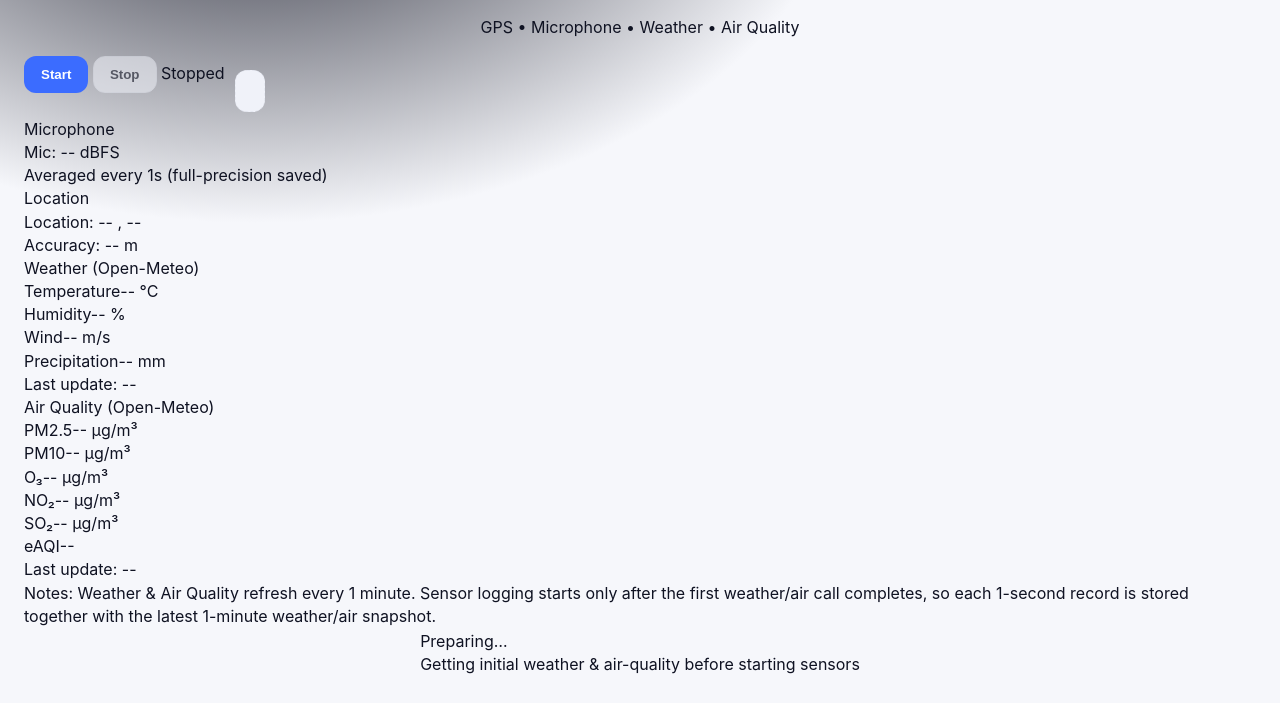
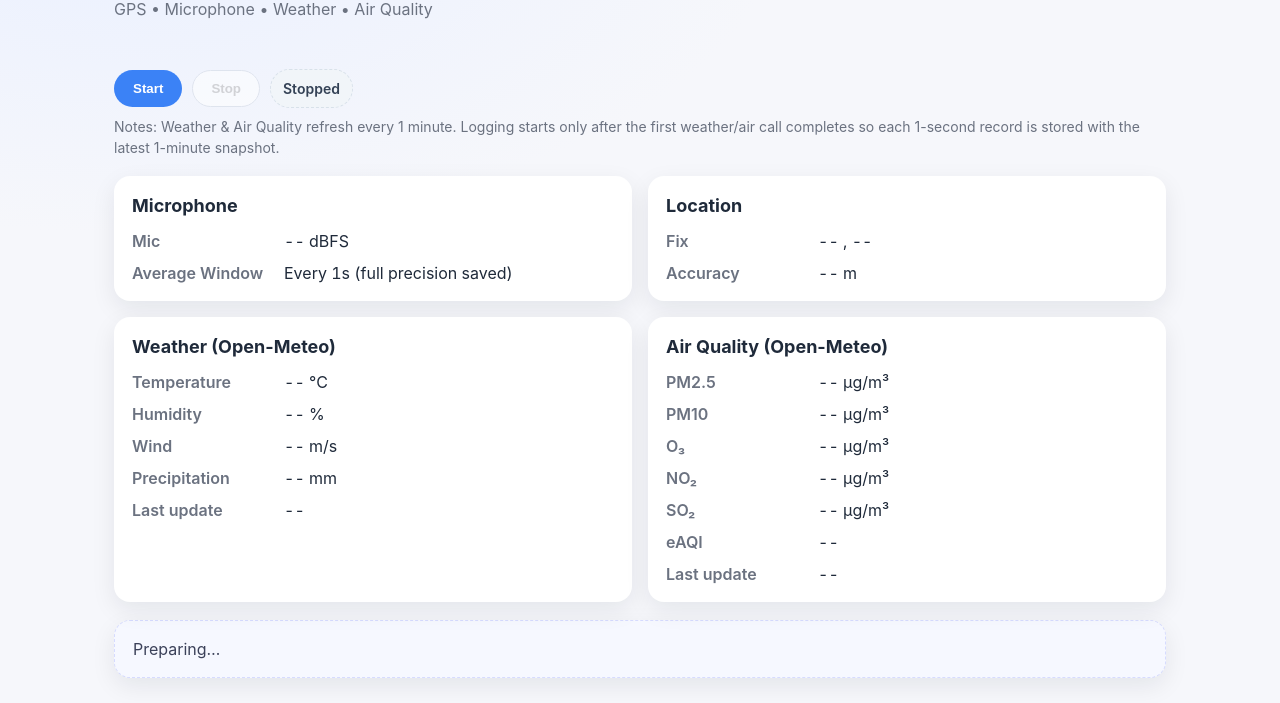
Before and after one commit to SharathPradeep/Urban-Computing, a plain HTML site: page index.html in a window 1280 px wide. Shown: the part 97-800 px from the top of the page. Drawn offline with Linux system fonts and the light colour scheme.

Commit message:
fixed ui

```diff
--- a/index.html
+++ b/index.html
@@ -2,94 +2,99 @@
 <html lang="en">
 <head>
   <meta charset="utf-8" />
-  <meta
-    name="viewport"
-    content="width=device-width, initial-scale=1, viewport-fit=cover"
-  />
-  <title>Sensor Logger (GPS + Mic) · Firestore + Open-Meteo</title>
+  <meta name="viewport" content="width=device-width, initial-scale=1" />
+  <title>Sensor Logger · GPS • Mic • Weather • Air Quality</title>
   <link rel="stylesheet" href="./styles.css" />
 </head>
 <body>
   <header class="app-header">
-    <h1>Sensor Logger</h1>
-    <div class="subtitle">GPS • Microphone • Weather • Air Quality</div>
+    <div class="wrap">
+      <h1>Sensor Logger</h1>
+      <p class="subtitle">GPS • Microphone • Weather • Air Quality</p>
+    </div>
   </header>
 
-  <main class="container">
-
-    <section class="card controls">
-      <div class="controls-row">
-        <button id="start" class="btn primary">Start</button>
+  <main class="wrap">
+    <!-- Controls -->
+    <section class="controls">
+      <div class="button-row">
+        <button id="start" class="btn btn-primary">Start</button>
         <button id="stop" class="btn" disabled>Stop</button>
-        <span id="status" class="status-pill stopped">Stopped</span>
+        <span id="status" class="status status-stopped">Stopped</span>
       </div>
-      <div id="progress" class="progress"></div>
-      <div id="sessionMeta" class="muted tiny"></div>
+      <p class="hint">
+        Notes: Weather & Air Quality refresh every 1 minute. Logging starts only after
+        the first weather/air call completes so each 1-second record is stored with the
+        latest 1-minute snapshot.
+      </p>
     </section>
 
-    <section class="grid two">
-      <div class="card">
-        <div class="card-title">Microphone</div>
-        <div id="micDisplay" class="big">Mic: -- dBFS</div>
-        <div class="muted tiny">Averaged every 1s (full-precision saved)</div>
-      </div>
+    <!-- Cards grid -->
+    <section class="grid">
+      <!-- Microphone -->
+      <article class="card">
+        <h2>Microphone</h2>
+        <dl class="kv">
+          <div>
+            <dt>Mic</dt>
+            <dd id="micDisplay">-- dBFS</dd>
+          </div>
+          <div>
+            <dt>Average Window</dt>
+            <dd>Every 1s (full precision saved)</dd>
+          </div>
+        </dl>
+      </article>
 
-      <div class="card">
-        <div class="card-title">Location</div>
-        <div id="locationDisplay" class="big">Location: -- , --</div>
-        <div id="accDisplay" class="muted tiny">Accuracy: -- m</div>
-      </div>
+      <!-- Location -->
+      <article class="card">
+        <h2>Location</h2>
+        <dl class="kv">
+          <div>
+            <dt>Fix</dt>
+            <dd id="locationDisplay">-- , --</dd>
+          </div>
+          <div>
+            <dt>Accuracy</dt>
+            <dd id="locAccuracy">-- m</dd>
+          </div>
+        </dl>
+      </article>
+
+      <!-- Weather -->
+      <article class="card">
+        <h2>Weather (Open-Meteo)</h2>
+        <dl class="kv">
+          <div><dt>Temperature</dt><dd id="wxTemp">-- °C</dd></div>
+          <div><dt>Humidity</dt><dd id="wxHumidity">-- %</dd></div>
+          <div><dt>Wind</dt><dd id="wxWind">-- m/s</dd></div>
+          <div><dt>Precipitation</dt><dd id="wxPrecip">-- mm</dd></div>
+          <div><dt>Last update</dt><dd id="wxUpdated">--</dd></div>
+        </dl>
+      </article>
+
+      <!-- Air Quality -->
+      <article class="card">
+        <h2>Air Quality (Open-Meteo)</h2>
+        <dl class="kv">
+          <div><dt>PM2.5</dt><dd id="aqPM25">-- μg/m³</dd></div>
+          <div><dt>PM10</dt><dd id="aqPM10">-- μg/m³</dd></div>
+          <div><dt>O₃</dt><dd id="aqO3">-- μg/m³</dd></div>
+          <div><dt>NO₂</dt><dd id="aqNO2">-- μg/m³</dd></div>
+          <div><dt>SO₂</dt><dd id="aqSO2">-- μg/m³</dd></div>
+          <div><dt>eAQI</dt><dd id="aqIndex">--</dd></div>
+          <div><dt>Last update</dt><dd id="aqUpdated">--</dd></div>
+        </dl>
+      </article>
     </section>
 
-    <section class="grid two">
-      <div class="card">
-        <div class="card-title">Weather (Open-Meteo)</div>
-        <div class="kv">
-          <div><span class="k">Temperature</span><span id="wxTemp" class="v">-- °C</span></div>
-          <div><span class="k">Humidity</span><span id="wxHumidity" class="v">-- %</span></div>
-          <div><span class="k">Wind</span><span id="wxWind" class="v">-- m/s</span></div>
-          <div><span class="k">Precipitation</span><span id="wxPrecip" class="v">-- mm</span></div>
-        </div>
-        <div class="muted tiny">
-          Last update: <span id="wxUpdated">--</span>
-        </div>
-      </div>
-
-      <div class="card">
-        <div class="card-title">Air Quality (Open-Meteo)</div>
-        <div class="kv">
-          <div><span class="k">PM2.5</span><span id="aqPM25" class="v">-- μg/m³</span></div>
-          <div><span class="k">PM10</span><span id="aqPM10" class="v">-- μg/m³</span></div>
-          <div><span class="k">O₃</span><span id="aqO3" class="v">-- μg/m³</span></div>
-          <div><span class="k">NO₂</span><span id="aqNO2" class="v">-- μg/m³</span></div>
-          <div><span class="k">SO₂</span><span id="aqSO2" class="v">-- μg/m³</span></div>
-          <div><span class="k">eAQI</span><span id="aqIndex" class="v">--</span></div>
-        </div>
-        <div class="muted tiny">
-          Last update: <span id="aqUpdated">--</span>
-        </div>
-      </div>
-    </section>
-
-    <section class="card">
-      <div class="muted tiny">
-        Notes: Weather & Air Quality refresh every 1 minute. Sensor logging starts only
-        after the first weather/air call completes, so each 1-second record is stored together
-        with the latest 1-minute weather/air snapshot.
-      </div>
+    <!-- Progress / messages -->
+    <section class="card callout">
+      <div id="progress">Preparing…</div>
     </section>
   </main>
 
-  <div id="bootOverlay" class="overlay hidden">
-    <div class="overlay-card">
-      <div class="spinner" aria-hidden="true"></div>
-      <div class="overlay-title">Preparing…</div>
-      <div class="overlay-subtitle">
-        Getting initial weather & air-quality before starting sensors
-      </div>
-    </div>
-  </div>
-
+  <!-- App -->
   <script type="module" src="./app.js"></script>
 </body>
 </html>
--- a/styles.css
+++ b/styles.css
@@ -1,173 +1,152 @@
-/* ====== Sensor Logger UI ====== */
+/* Layout */
 :root{
-  --bg: #0b0c10;
-  --panel: #12131a;
-  --ink: #e6e8ef;
-  --subtle: #a7adc0;
-  --brand: #5b8cff;
-  --brand-strong: #3f6ef0;
-  --danger: #ff6b6b;
-  --ok: #2ecc71;
-  --border: #232538;
-  --muted: #1b1d2a;
-  --shadow: 0 10px 30px rgba(0,0,0,.35);
+  --bg: #f6f7fb;
+  --card: #ffffff;
+  --ink: #1f2a3a;
+  --muted: #6b7280;
+  --brand: #3b82f6;
+  --brand-ink: #0b3d91;
+  --ok: #16a34a;
+  --warn: #ef4444;
+  --radius: 16px;
+  --shadow: 0 8px 24px rgba(16,24,40,.08);
 }
 
-@media (prefers-color-scheme: light) {
-  :root{
-    --bg: #f6f7fb;
-    --panel: #ffffff;
-    --ink: #0f1222;
-    --subtle: #55607a;
-    --brand: #3b6cff;
-    --brand-strong: #294fdd;
-    --danger: #e04b4b;
-    --ok: #22b36b;
-    --border: #e6e9f2;
-    --muted: #f0f2f9;
-    --shadow: 0 8px 24px rgba(15,18,34,.08);
-  }
+*{ box-sizing:border-box; }
+
+html, body{
+  height:100%;
+  margin:0;
+  background: radial-gradient(1200px 600px at 10% 0%, #eaf0ff 0, var(--bg) 55%) no-repeat;
+  color: var(--ink);
+  font: 16px/1.5 -apple-system, system-ui, Segoe UI, Roboto, Helvetica, Arial, "Apple Color Emoji", "Segoe UI Emoji";
 }
 
-* { box-sizing: border-box; }
-
-html, body {
-  height: 100%;
+.wrap{
+  max-width: 1100px;
+  margin: 0 auto;
+  padding: 20px clamp(16px, 3vw, 24px);
 }
 
-body{
-  margin: 0;
-  font: 16px/1.45 -apple-system, system-ui, Segoe UI, Roboto, Helvetica, Arial, "Apple Color Emoji","Segoe UI Emoji";
-  color: var(--ink);
-  background: radial-gradient(1200px 800px at 20% -10%, #1a1c2a 0%, var(--bg) 50%, var(--bg) 100%);
-  padding: 24px;
-  display: grid;
-  place-items: start center;
+.app-header{
+  padding-top: 10px;
+}
+.app-header h1{
+  margin: 10px 0 0 0;
+  font-size: clamp(28px, 2.6vw, 40px);
+  letter-spacing: .3px;
+}
+.subtitle{
+  margin: 4px 0 0 0;
+  color: var(--muted);
 }
 
-.app{
-  width: min(880px, 100%);
-  background: linear-gradient(0deg, var(--panel), var(--panel));
-  border: 1px solid var(--border);
-  border-radius: 18px;
-  box-shadow: var(--shadow);
-  padding: 22px;
+/* Controls */
+.controls{
+  margin: 8px 0 18px;
 }
 
-.header{
+.button-row{
   display: flex;
+  gap: 10px;
   align-items: center;
-  justify-content: space-between;
-  gap: 16px;
   flex-wrap: wrap;
 }
 
-h2{
-  margin: 0;
-  font-size: 22px;
-  letter-spacing: .2px;
+.btn{
+  border: 1px solid #d0d7e2;
+  background: #fff;
+  padding: 10px 18px;
+  border-radius: 999px;
+  cursor: pointer;
+  font-weight: 600;
+  transition: transform .02s ease, box-shadow .2s ease, background .2s ease;
+}
+.btn:disabled{ opacity:.55; cursor:not-allowed; }
+.btn:hover:not(:disabled){ box-shadow: 0 4px 18px rgba(16,24,40,.08); }
+.btn:active:not(:disabled){ transform: translateY(1px); }
+
+.btn-primary{
+  background: var(--brand);
+  color: #fff;
+  border-color: transparent;
+}
+.btn-primary:hover{ background:#2f6fe0; }
+
+.status{
+  display:inline-flex;
+  align-items:center;
+  gap:8px;
+  padding: 8px 12px;
+  border-radius: 999px;
+  font-weight: 600;
+  font-size: 14px;
+  background:#eef2ff;
+  color:#334155;
+  border: 1px dashed #c6d1f5;
+}
+.status-running{
+  background:#e7f8ee; color:#14532d; border-color:#bfead1;
+}
+.status-stopped{
+  background:#f1f5f9; color:#334155; border-color:#d8e1ea;
 }
 
-.badge{
-  display: inline-flex;
-  align-items: center;
-  gap: 8px;
-  padding: 8px 12px;
-  border-radius: 999px;
-  background: var(--muted);
-  color: var(--subtle);
-  border: 1px solid var(--border);
+.hint{
+  margin: 8px 0 0;
+  color: var(--muted);
+  font-size: 14px;
+}
+
+/* Grid & cards */
+.grid{
+  display: grid;
+  gap: 16px;
+  grid-template-columns: repeat(12, 1fr);
+}
+.card{
+  grid-column: span 12;
+  background: var(--card);
+  border-radius: var(--radius);
+  box-shadow: var(--shadow);
+  padding: 16px 18px;
+}
+@media (min-width: 720px){
+  .card{ grid-column: span 6; }
+}
+.card h2{
+  margin: 0 0 10px 0;
+  font-size: 18px;
+}
+
+/* Definition list style */
+.kv{
+  margin:0;
+  display:grid;
+  gap:8px;
+}
+.kv > div{
+  display:grid;
+  grid-template-columns: 140px 1fr;
+  gap: 12px;
+  align-items: baseline;
+}
+.kv dt{
+  color: var(--muted);
   font-weight: 600;
 }
-
-.badge-dot{
-  width: 9px; height: 9px; border-radius: 50%;
-  background: var(--subtle);
-  box-shadow: 0 0 0 0 rgba(91,140,255,.6);
-  transition: background .2s ease;
+.kv dd{
+  margin:0;
+  font-variant-numeric: tabular-nums;
 }
 
-.badge.running { color: #d9ecff; background: rgba(91,140,255,.14); border-color: rgba(91,140,255,.35); }
-.badge.running .badge-dot{
-  background: var(--brand);
-  animation: pulse 1.4s infinite ease-in-out;
-}
-.badge.stopped { color: #ffd7d7; background: rgba(255,107,107,.10); border-color: rgba(255,107,107,.35); }
-.badge.stopped .badge-dot{ background: var(--danger); }
-
-@keyframes pulse {
-  0% { box-shadow: 0 0 0 0 rgba(91,140,255,.6); }
-  70% { box-shadow: 0 0 0 10px rgba(91,140,255,0); }
-  100% { box-shadow: 0 0 0 0 rgba(91,140,255,0); }
+/* Callout / progress */
+.callout{
+  margin-top: 18px;
+  background:#f6f8ff;
+  border:1px dashed #d6dbff;
+  color:#3b4159;
 }
 
-.controls{
-  display: flex;
-  gap: 10px;
-  flex-wrap: wrap;
-  margin: 14px 0 6px;
-}
-
-.btn{
-  appearance: none;
-  border: 1px solid var(--border);
-  background: linear-gradient(0deg, var(--muted), var(--muted));
-  color: var(--ink);
-  padding: 10px 16px;
-  border-radius: 12px;
-  font-weight: 600;
-  cursor: pointer;
-  transition: transform .04s ease, border-color .15s ease, background .15s ease, opacity .15s ease;
-}
-.btn:disabled{
-  opacity: .55; cursor: not-allowed;
-}
-.btn:active{ transform: translateY(1px); }
-.btn.primary{
-  background: linear-gradient(0deg, var(--brand), var(--brand));
-  color: #fff; border-color: transparent;
-}
-.btn.danger{
-  background: linear-gradient(0deg, var(--danger), var(--danger));
-  color: #fff; border-color: transparent;
-}
-
-.panel{
-  margin-top: 12px;
-  display: grid;
-  grid-template-columns: 1fr 1fr;
-  gap: 12px;
-}
-@media (max-width: 680px){
-  .panel{ grid-template-columns: 1fr; }
-}
-
-.tile{
-  background: linear-gradient(0deg, var(--muted), var(--muted));
-  border: 1px solid var(--border);
-  border-radius: 14px;
-  padding: 16px;
-}
-
-.tile h4{
-  margin: 0 0 8px;
-  font-size: 14px;
-  color: var(--subtle);
-  letter-spacing: .3px;
-  text-transform: uppercase;
-}
-
-.stat{
-  font-size: 20px;
-  font-weight: 700;
-}
-
-.progress{
-  margin-top: 14px;
-  color: var(--subtle);
-  background: linear-gradient(0deg, var(--muted), var(--muted));
-  border: 1px dashed var(--border);
-  padding: 12px 14px;
-  border-radius: 12px;
-  min-height: 42px;
-}
+/* Utility for small text inside cards if needed */
+.small{ font-size: 13px; color: var(--muted); }
```
